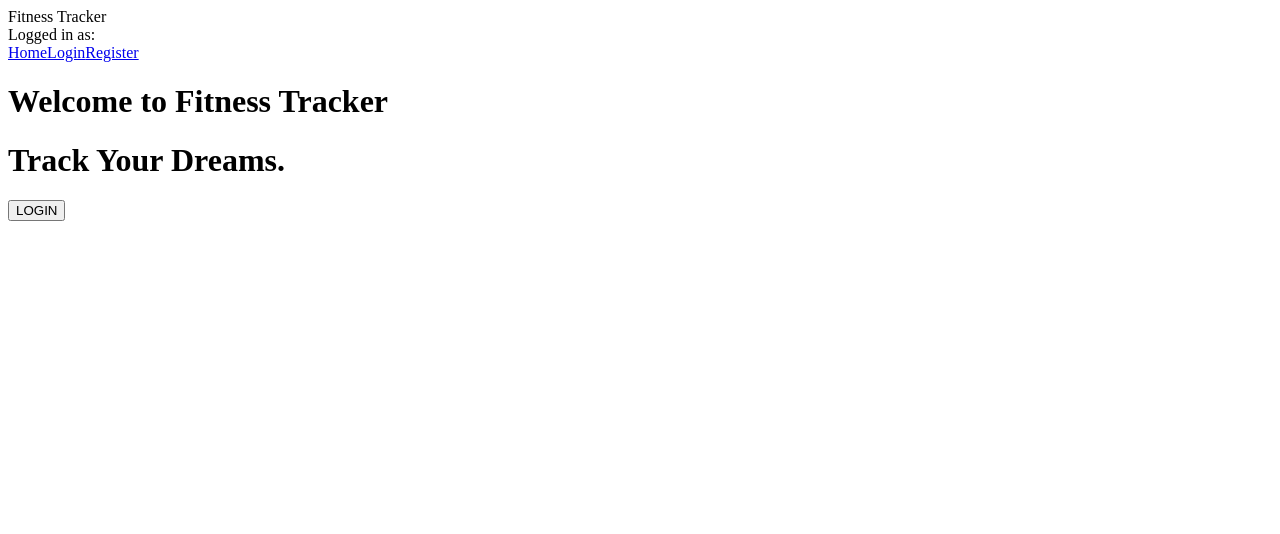
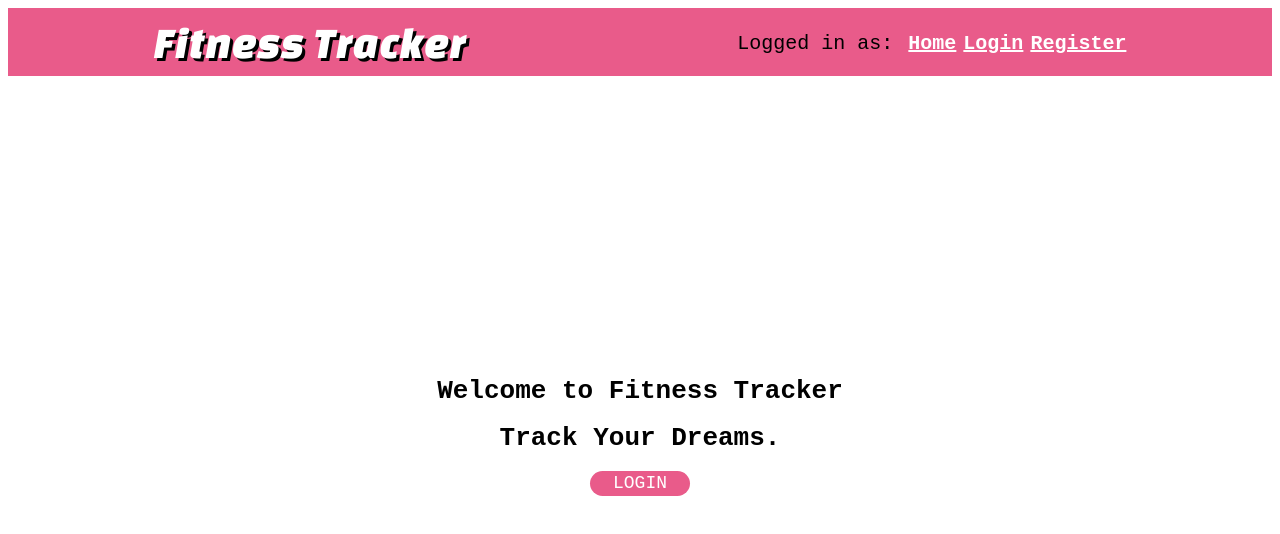
Before and after one commit to tannerazm/Fitness_Tracker_Front_End, a React (Create React App) app: page / in a window 1280 px wide. Shown: the top 534 px of the page. Built offline with nearby package versions, Linux system fonts and the light colour scheme.

Commit message:
testing css button

```diff
--- a/public/index.html
+++ b/public/index.html
@@ -4,6 +4,7 @@
     <meta charset="UTF-8" />
     <meta http-equiv="X-UA-Compatible" content="IE=edge" />
     <meta name="viewport" content="width=device-width, initial-scale=1.0" />
+    <link href="https://fonts.googleapis.com/css2?family=Changa+One:ital@1&display=swap" rel="stylesheet">
     <link rel="text/css" href="../src/components/index.css" />
     <title>Fitness Tracker</title>
   </head>
--- a/src/components/Header.js
+++ b/src/components/Header.js
@@ -5,22 +5,25 @@ import "./index.css";
 const Header = ({ isLoggedIn }) => {
   return (
     <div id="navbar">
-      <div>Fitness Tracker</div>
-      <div>Logged in as: {localStorage.getItem('username')}</div>
+      <div id='title'>Fitness Tracker</div>
+
+      <div id='topbar'>
+        <div id="loggedin">Logged in as: {localStorage.getItem('username')}</div>
         {!isLoggedIn ? (
           <>
-          <NavLink to="/">Home</NavLink>
-          <NavLink to="/login">Login</NavLink>
-          <NavLink to="/register">Register</NavLink>
+            <NavLink to="/" className="link" id="firstbutton">Home</NavLink>
+            <NavLink to="/login" className="link">Login</NavLink>
+            <NavLink to="/register" className="link">Register</NavLink>
           </>
         ) : (
           <>
-          <NavLink to="/routines">Routines</NavLink>
-          <NavLink to="/activities">Activities</NavLink>
-          <NavLink to="/profile">Profile</NavLink>
-          <NavLink to="/logout">Logout</NavLink>
+            <NavLink to="/routines" className="link" id="firstbutton">Routines</NavLink>
+            <NavLink to="/activities" className="link">Activities</NavLink>
+            <NavLink to="/profile" className="link">Profile</NavLink>
+            <NavLink to="/logout" className="link">Logout</NavLink>
           </>
         )}
+      </div>
     </div>
   );
 };
--- a/src/components/Home.js
+++ b/src/components/Home.js
@@ -11,9 +11,11 @@ const Home = ({ isLoggedIn }) => {
     navigate("/login");
   }
   return (
-    <>
-      <h1 className="welcomeTitle">Welcome to Fitness Tracker</h1>
-      <h1 className="welcomeTitleTwo">Track Your Dreams.</h1>
+    <div id="homePage">
+      <div className="homeText">
+        <h1 className="welcomeTitle">Welcome to Fitness Tracker</h1>
+        <h1 className="welcomeTitleTwo">Track Your Dreams.</h1>
+      </div>
       {
       isLoggedIn ? (
         <>
@@ -25,12 +27,12 @@ const Home = ({ isLoggedIn }) => {
           </button>
         </>
       ) : (
-        <button onClick={handleSubmitLogin} className="loginHome">
+        <button className="loginButton" onClick={handleSubmitLogin}>
           LOGIN
         </button>
       )
       }
-    </>
+    </div>
   );
 };
 
--- a/src/components/index.css
+++ b/src/components/index.css
@@ -1,4 +1,50 @@
 /* All sections are labeled at the top with their respective JS file names. They are ordered alphabetically. */
+#homePage {
+  font-family: monospace;
+  text-align: center;
+  display: flexbox;
+  flex-direction: column;
+  margin-top: 300px;
+}
+.loginButton {
+  width: 100px;
+  height: 25px;
+  font-family: monospace;
+  font-size: 18px;
+  background-color: rgb(233, 91, 138) ;
+  border-style: none ;
+  color: white;
+  border-radius: 24px;
+}
+.loginButton:hover {
+  background-color: black;
+  transition: .3s;
+  width: 125px;
+
+}
+/* .loginButton {
+  flex: 1 1 auto;
+  margin: 10px;
+  padding: 20px;
+  border: 2px solid #f7f7f7;
+  text-align: center;
+  text-transform: uppercase;
+  position: relative;
+  overflow:hidden;
+  transition: .3s;
+}
+  .loginButton:after {
+    position: absolute;
+    transition: .3s;
+    content: '';
+    width: 100%;
+    left: 0;
+    bottom: auto;
+    top: -3px;
+    height: 3px;
+    background: #f7f7f7;
+  } */
+
 
 /* activities CSS here */
 
@@ -11,7 +57,37 @@
 /* delete_routine CSS here */
 
 /* header CSS here */
+#navbar {
+  background-color: rgb(233, 91, 138);
+  display: flex;
+  justify-content: space-around;
+  padding: 10px;
+}
+#topbar {
+  display: flex;
+  justify-content: space-evenly;
+  font-size: 20px;
+  font-family: monospace;
+  margin-top: 13px;
+  padding-top: 1px;
+}
+#firstbutton {
+  margin-left:15px;
+}
+.link{
+  margin-left: 7px;
+  color: white;
+  font-weight: bold;
+}
+#title {
+  font-size:45px;
+  font-style:italic;
+  font-family: Changa One;
+  color: white;
+  text-shadow: 3px 3px 0px black;
 
+
+}
 /* home CSS here */
 
 /* login CSS here */
```
Lines whose indentation alone changed are shown as unchanged.
